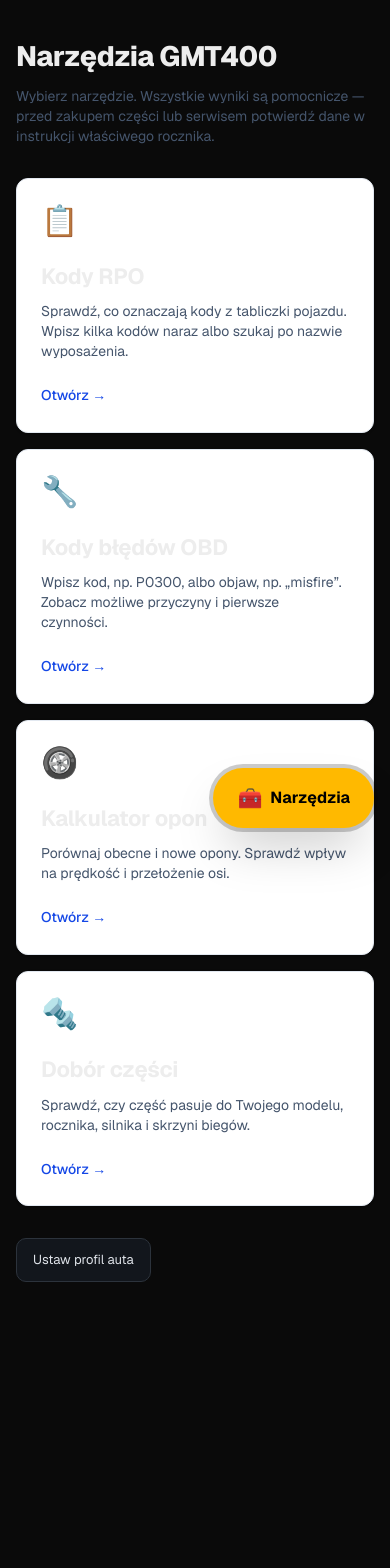
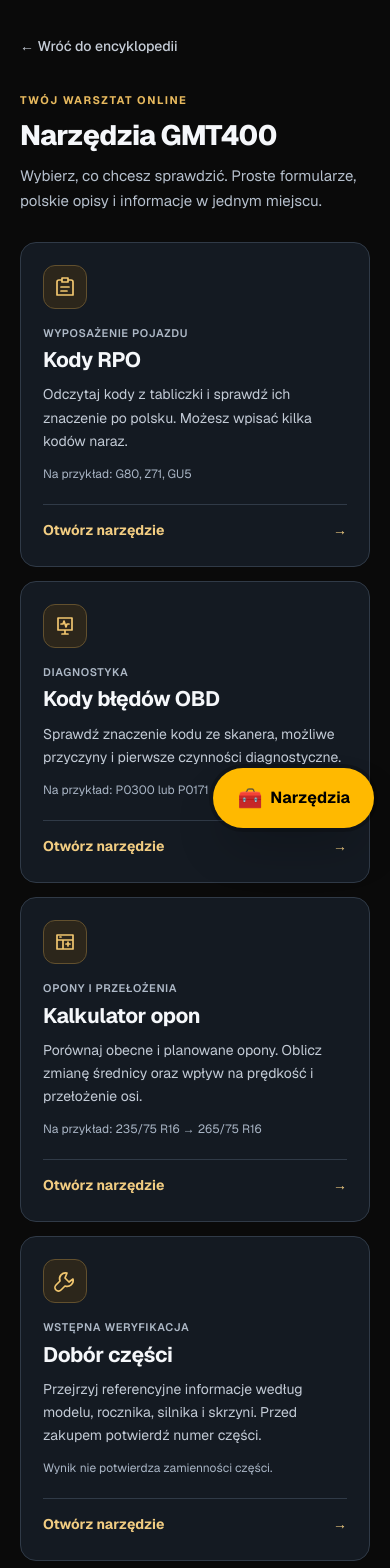
Before and after one commit to tsrc4mm9gg-netizen/gmt400-app, a Next.js app: page /narzedzia in a window 390 px wide. Shown: the top 1568 px of the page. Before the commit the page ends 1306 px from the top, so only its background shows below. Built offline with nearby package versions, Linux system fonts and the light colour scheme.

Commit message:
Fix mobile tools hub layout with isolated responsive dark styles

```diff
--- /dev/null
+++ b/src/app/narzedzia/ToolsHub.module.css
@@ -0,0 +1,25 @@
+.page { box-sizing: border-box; width: 100%; max-width: 1040px; min-width: 0; margin: 0 auto; padding: 24px 20px calc(160px + env(safe-area-inset-bottom, 0px)); color: #edf1f5; font-family: var(--font-geist-sans), system-ui, sans-serif; }
+.page *, .page *::before, .page *::after { box-sizing: border-box; }
+.page .header { position: static; display: block; width: 100%; min-width: 0; margin: 0 0 28px; padding: 0; background: transparent; border: 0; }
+.page .back { display: inline-flex; align-items: center; width: fit-content; max-width: 100%; min-height: 44px; margin: 0 0 24px; padding: 8px 0; color: #c6cdd7; font-size: 14px; font-weight: 500; line-height: 1.5; text-decoration: none; white-space: normal; }
+.page .back:hover { color: #f4cf83; }
+.page .eyebrow { display: block; max-width: 100%; margin: 0 0 10px; color: #e7b95e; font-size: 11px; font-weight: 700; letter-spacing: .14em; line-height: 1.5; }
+.page .title { display: block; margin: 0 0 12px; padding: 0; color: #f5f7fa; font-size: clamp(28px, 5vw, 40px); font-weight: 750; letter-spacing: -.03em; line-height: 1.15; overflow-wrap: break-word; }
+.page .intro { display: block; width: 100%; max-width: 650px; margin: 0; color: #b6c0cd; font-size: 15px; line-height: 1.7; white-space: normal; overflow-wrap: anywhere; }
+.page .grid { display: grid; grid-template-columns: minmax(0, 1fr); align-items: stretch; gap: 14px; width: 100%; min-width: 0; margin: 0; padding: 0; }
+.page .card { position: relative; display: flex; flex-direction: column; align-items: flex-start; justify-content: flex-start; gap: 0; width: 100%; max-width: 100%; min-width: 0; min-height: 0; margin: 0; padding: 22px; background: #141a22; border: 1px solid #303a47; border-radius: 16px; color: #edf1f5; text-align: left; text-decoration: none; white-space: normal; overflow-wrap: anywhere; transition: border-color .15s ease, background-color .15s ease; }
+.page .card:hover { background: #19212b; border-color: #e7b95e; }
+.page .card:focus-visible, .page .back:focus-visible { outline: 3px solid #f3c76f; outline-offset: 4px; }
+.page .icon { display: flex; flex: 0 0 auto; align-items: center; justify-content: center; width: 44px; height: 44px; margin: 0 0 16px; border: 1px solid #62502e; border-radius: 12px; background: #2c261b; color: #f1c66f; }
+.page .icon svg { display: block; flex: 0 0 auto; }
+.page .tag { display: block; margin: 0 0 6px; color: #aeb9c7; font-size: 11px; font-weight: 600; line-height: 1.5; letter-spacing: .06em; text-transform: uppercase; }
+.page .cardTitle { display: block; width: 100%; margin: 0 0 10px; padding: 0; color: #f5f7fa; font-size: 21px; font-weight: 700; letter-spacing: -.02em; line-height: 1.25; text-wrap: initial; white-space: normal; overflow-wrap: break-word; }
+.page .description { display: block; width: 100%; max-width: 100%; margin: 0 0 12px; color: #c3cbd6; font-size: 14px; line-height: 1.65; white-space: normal; overflow-wrap: anywhere; }
+.page .example { display: block; width: 100%; max-width: 100%; margin: 0 0 20px; color: #a9b5c5; font-size: 12px; line-height: 1.6; white-space: normal; overflow-wrap: anywhere; }
+.page .action { display: flex; align-items: center; justify-content: space-between; gap: 12px; width: 100%; min-height: 40px; margin: auto 0 0; padding: 12px 0 0; border-top: 1px solid #303a47; color: #f2cd82; font-size: 14px; font-weight: 650; line-height: 1.5; white-space: normal; }
+.page .notice { display: block; width: 100%; margin: 24px 0 0; padding: 18px 20px; border: 1px solid #3a414b; border-radius: 12px; background: #10151c; }
+.page .noticeTitle { display: block; margin: 0 0 6px; padding: 0; color: #e5eaf1; font-size: 13px; font-weight: 650; line-height: 1.5; }
+.page .noticeText { display: block; max-width: 100%; margin: 0; color: #adb8c7; font-size: 12px; line-height: 1.7; overflow-wrap: anywhere; }
+@media (min-width: 640px) { .page { padding-top: 32px; } .page .grid { grid-template-columns: repeat(2, minmax(0, 1fr)); gap: 18px; } .page .card { padding: 26px; } }
+@media (max-width: 360px) { .page { padding-left: 14px; padding-right: 14px; } .page .card { padding: 18px; } }
+@media (prefers-reduced-motion: reduce) { .page .card { transition: none; } }
--- a/src/app/narzedzia/page.tsx
+++ b/src/app/narzedzia/page.tsx
@@ -1,28 +1,38 @@
 import Link from 'next/link';
+import styles from './ToolsHub.module.css';
 
 const TOOLS = [
- { href: '/narzedzia/rpo', title: 'Kody RPO', description: 'Sprawdź, co oznaczają kody z tabliczki pojazdu. Wpisz kilka kodów naraz albo szukaj po nazwie wyposażenia.', icon: '📋' },
- { href: '/narzedzia/diagnostyka', title: 'Kody błędów OBD', description: 'Wpisz kod, np. P0300, albo objaw, np. „misfire”. Zobacz możliwe przyczyny i pierwsze czynności.', icon: '🔧' },
- { href: '/narzedzia/kalkulatory', title: 'Kalkulator opon', description: 'Porównaj obecne i nowe opony. Sprawdź wpływ na prędkość i przełożenie osi.', icon: '🛞' },
- { href: '/narzedzia/czesci', title: 'Dobór części', description: 'Sprawdź, czy część pasuje do Twojego modelu, rocznika, silnika i skrzyni biegów.', icon: '🔩' }
+ { href: '/narzedzia/rpo', title: 'Kody RPO', tag: 'Wyposażenie pojazdu', description: 'Odczytaj kody z tabliczki i sprawdź ich znaczenie po polsku. Możesz wpisać kilka kodów naraz.', example: 'Na przykład: G80, Z71, GU5', icon: 'M9 5H6a2 2 0 0 0-2 2v13h16V7a2 2 0 0 0-2-2h-3M9 3h6v4H9zM8 12h8M8 16h6' },
+ { href: '/narzedzia/diagnostyka', title: 'Kody błędów OBD', tag: 'Diagnostyka', description: 'Sprawdź znaczenie kodu ze skanera, możliwe przyczyny i pierwsze czynności diagnostyczne.', example: 'Na przykład: P0300 lub P0171', icon: 'M5 4h14v12H5zM9 20h6M12 16v4M8 10h2l1-3 2 6 1-3h2' },
+ { href: '/narzedzia/kalkulatory', title: 'Kalkulator opon', tag: 'Opony i przełożenia', description: 'Porównaj obecne i planowane opony. Oblicz zmianę średnicy oraz wpływ na prędkość i przełożenie osi.', example: 'Na przykład: 235/75 R16 → 265/75 R16', icon: 'M4 5h16v14H4zM4 10h16M10 10v9M7 7h1M13 14h4M15 12v4' },
+ { href: '/narzedzia/czesci', title: 'Dobór części', tag: 'Wstępna weryfikacja', description: 'Przejrzyj referencyjne informacje według modelu, rocznika, silnika i skrzyni. Przed zakupem potwierdź numer części.', example: 'Wynik nie potwierdza zamienności części.', icon: 'M14 4a6 6 0 0 0-7 8l-4 4a3 3 0 0 0 5 5l4-4a6 6 0 0 0 8-7l-4 3-4-4z' }
 ];
 
 export default function ToolsPage() {
  return (
- <main className="mx-auto max-w-4xl p-4">
- <h1 className="text-2xl font-semibold text-slate-900">Narzędzia GMT400</h1>
- <p className="mt-1 text-sm text-slate-600">Wybierz narzędzie. Wszystkie wyniki są pomocnicze — przed zakupem części lub serwisem potwierdź dane w instrukcji właściwego rocznika.</p>
-
- <div className="mt-6 grid gap-4 sm:grid-cols-2">
+ <main className={styles.page}>
+ <header className={styles.header}>
+ <Link href="/" className={styles.back}>← Wróć do encyklopedii</Link>
+ <p className={styles.eyebrow}>TWÓJ WARSZTAT ONLINE</p>
+ <h1 className={styles.title}>Narzędzia GMT400</h1>
+ <p className={styles.intro}>Wybierz, co chcesz sprawdzić. Proste formularze, polskie opisy i informacje w jednym miejscu.</p>
+ </header>
+ <section className={styles.grid} aria-label="Dostępne narzędzia">
  {TOOLS.map(tool => (
- <Link key={tool.href} href={tool.href} className="group rounded-xl border border-slate-200 bg-white p-5 shadow-sm transition hover:border-blue-400 hover:shadow-md">
- <div className="text-3xl">{tool.icon}</div>
- <h2 className="mt-3 text-lg font-semibold text-slate-900 group-hover:text-blue-700">{tool.title}</h2>
- <p className="mt-2 text-sm text-slate-600">{tool.description}</p>
- <span className="mt-3 inline-block text-sm font-medium text-blue-700">Otwórz →</span>
+ <Link key={tool.href} href={tool.href} className={styles.card}>
+ <span className={styles.icon} aria-hidden="true"><svg width="24" height="24" viewBox="0 0 24 24" fill="none" stroke="currentColor" strokeWidth="1.7" strokeLinecap="round" strokeLinejoin="round" focusable="false"><path d={tool.icon} /></svg></span>
+ <span className={styles.tag}>{tool.tag}</span>
+ <h2 className={styles.cardTitle}>{tool.title}</h2>
+ <p className={styles.description}>{tool.description}</p>
+ <p className={styles.example}>{tool.example}</p>
+ <span className={styles.action}>Otwórz narzędzie <span aria-hidden="true">→</span></span>
  </Link>
  ))}
- </div>
+ </section>
+ <aside className={styles.notice} aria-label="Ważne informacje">
+ <h2 className={styles.noticeTitle}>Informacje pomocnicze, nie instrukcja naprawy</h2>
+ <p className={styles.noticeText}>Przed zakupem części lub serwisem potwierdź dane dla konkretnego auta, rocznika i zamontowanych podzespołów. Brak wyniku nie oznacza braku usterki ani niezgodności części.</p>
+ </aside>
  </main>
  );
 }
```
